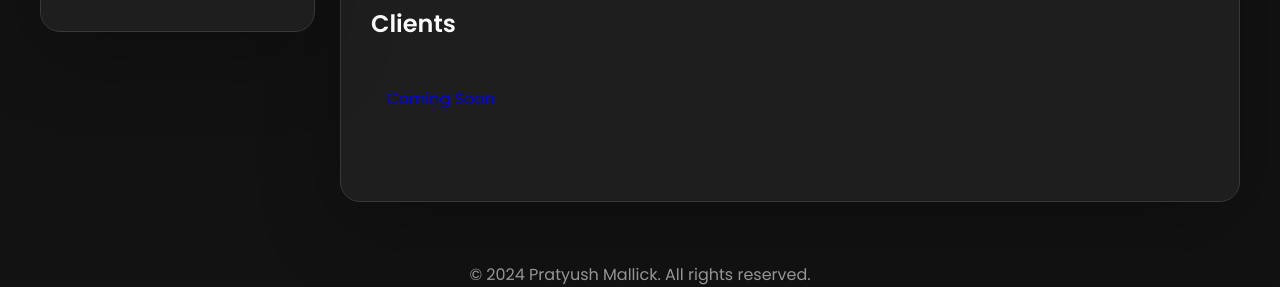
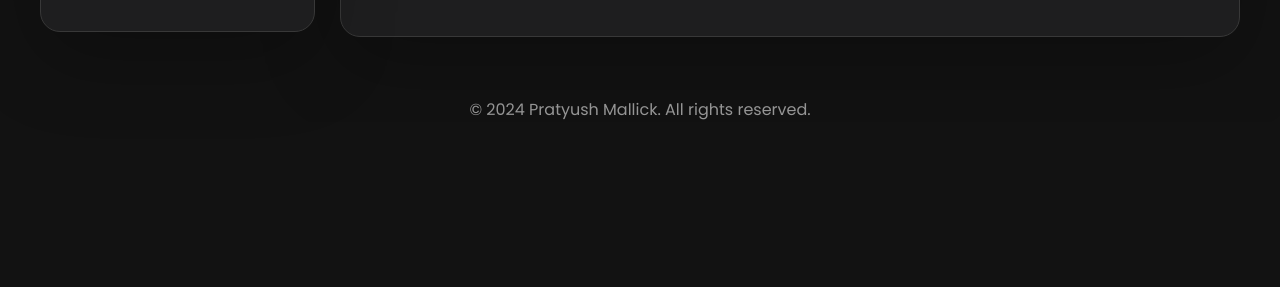
Before and after one commit to Pratyush-Mallick-Git/Portfolio, a plain HTML site: page index.html in a window 1280 px wide. Shown: the part 788-1075 px from the top of the page. After the commit the page ends 910 px from the top, so only its background shows below. Drawn offline with nearby package versions, Linux system fonts and the light colour scheme.

Commit message:
Update index.html

```diff
--- a/index.html
+++ b/index.html
@@ -396,27 +396,6 @@
 
         </div>
 
-
-        <!--
-          - clients
-        -->
-
-        <section class="clients">
-
-          <h3 class="h3 clients-title">Clients</h3>
-
-          <ul class="clients-list has-scrollbar">
-
-            <li class="clients-item">
-              <a href="#">
-                Coming Soon
-              </a>
-            </li>
-
-          </ul>
-
-        </section>
-
       </article>
 
 
```
